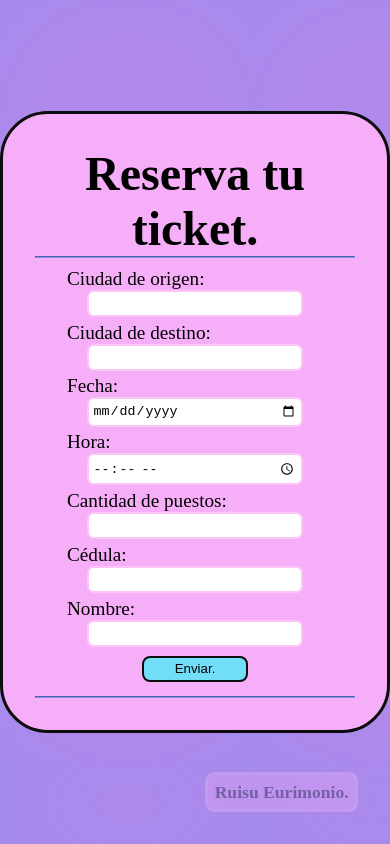
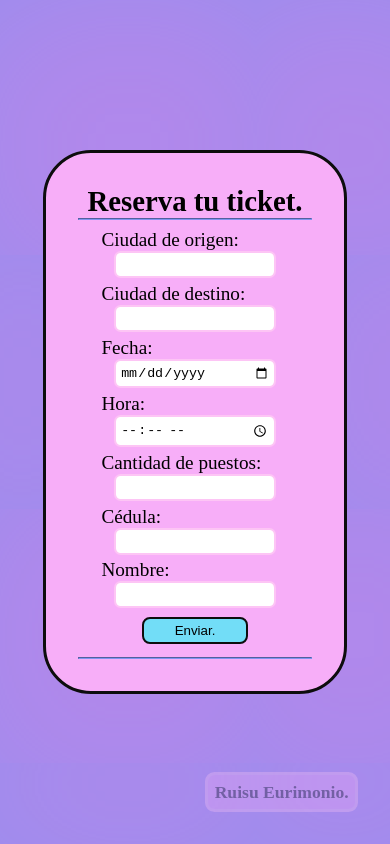
Before and after one commit to RuisuEurimonio/Simple-page-tickets-sales, a plain HTML site: page index.html in a window 390 px wide. Shown: the top 844 px of the page. Drawn offline with Linux system fonts and the light colour scheme.

Commit message:
finish version with one media query for mobile device

```diff
--- a/index.html
+++ b/index.html
@@ -38,7 +38,7 @@
                     </li>
                     <li>
                         <label for="placeNumber"> Cantidad de puestos: </label>
-                        <input type="number" id="placeNumber" name="placeNumber"/>
+                        <input type="number" max="80" min="0" id="placeNumber" name="placeNumber"/>
                     </li>
                     <li>
                         <label for="identification"> Cédula: </label>
--- a/styles/form.css
+++ b/styles/form.css
@@ -35,6 +35,7 @@ div.mark{
 
 div.mark h3{
     font-size:1.1em;
+    user-select: none;
 }
 
 div.confirmation{
@@ -143,3 +144,17 @@ div.confirmation h3{
     right: -300em;
     transition: 1s;
 }
+
+/* Media queries */
+
+@media only screen and (max-width: 425px){
+
+    div.container{
+        width: 60%;
+    }
+
+    div.subcontainer h2{
+        font-size: 1.8em;
+    }
+
+}
```
